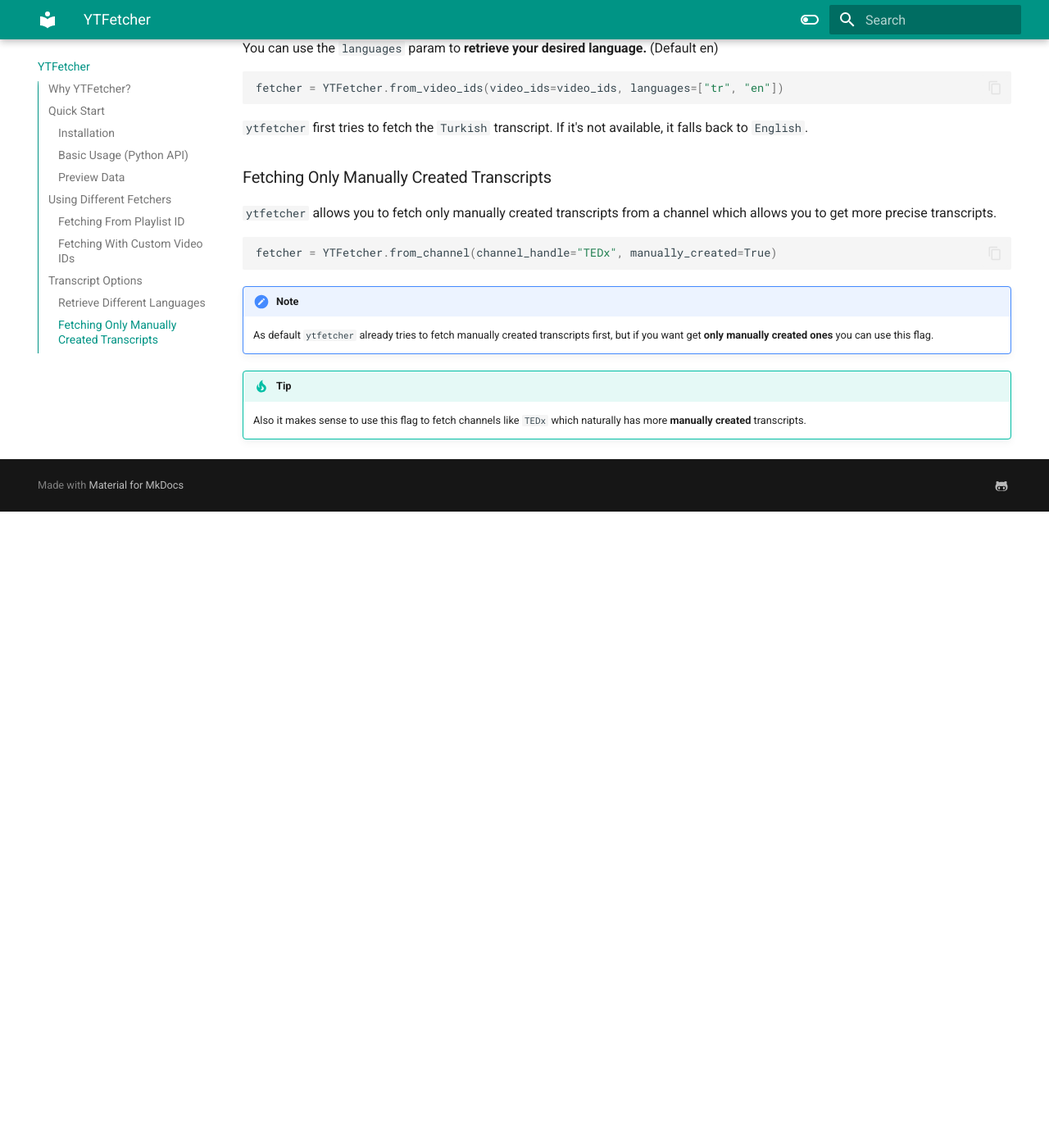
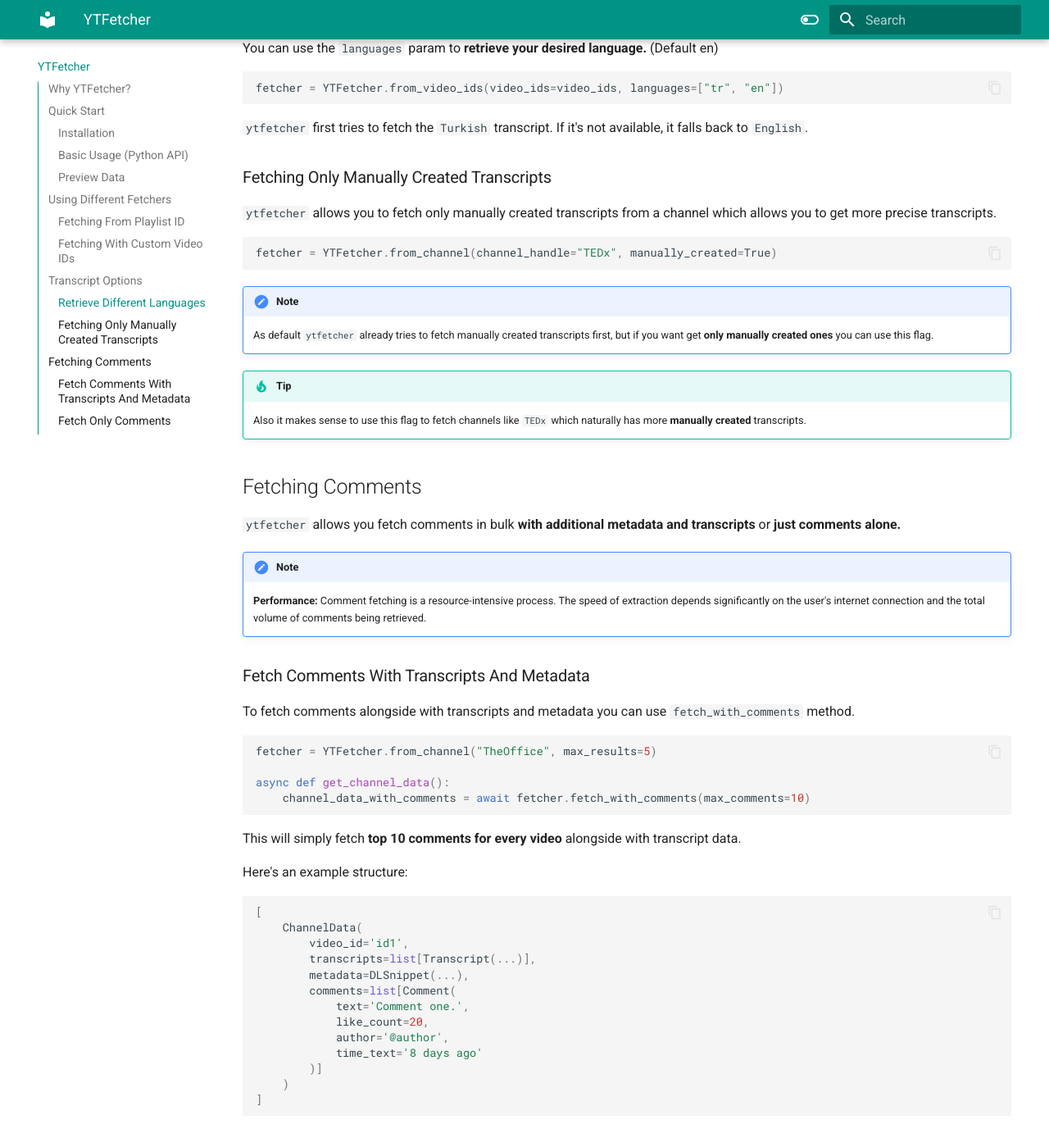
Before and after one commit to kaya70875/ytfetcher, an MkDocs documentation site: the page built from docs/index.md, in a window 1280 px wide and 1400 px high, scrolled down 3274 px. Shown: the top 1388 px of the window at 82% size. Built offline with MkDocs 1.6.1 and Material for MkDocs 9.7.7, drawn with Linux system fonts in a browser that asks for light colours; before the commit the page ends 3898 px from its top, so only the background shows below that; some of the changed text lies outside the part shown.

Commit message:
add comments section

````diff
--- a/docs/index.md
+++ b/docs/index.md
@@ -149,3 +149,64 @@
 
 !!! Tip
     Also it makes sense to use this flag to fetch channels like `TEDx` which naturally has more **manually created** transcripts.
+
+## Fetching Comments
+`ytfetcher` allows you fetch comments in bulk **with additional metadata and transcripts** or **just comments alone.**
+
+!!! Note
+    **Performance:** Comment fetching is a resource-intensive process. The speed of extraction depends significantly on the user's internet connection and the total volume of comments being retrieved.
+
+### Fetch Comments With Transcripts And Metadata
+To fetch comments alongside with transcripts and metadata you can use `fetch_with_comments` method.
+
+```py
+fetcher = YTFetcher.from_channel("TheOffice", max_results=5)
+
+async def get_channel_data():
+    channel_data_with_comments = await fetcher.fetch_with_comments(max_comments=10)
+```
+
+This will simply fetch **top 10 comments for every video** alongside with transcript data.
+
+Here's an example structure:
+
+```py
+[
+    ChannelData(
+        video_id='id1',
+        transcripts=list[Transcript(...)],
+        metadata=DLSnippet(...),
+        comments=list[Comment(
+            text='Comment one.',
+            like_count=20,
+            author='@author',
+            time_text='8 days ago'
+        )]
+    )
+]
+```
+
+### Fetch Only Comments
+To fetch comments without transcripts you can use `fetch_comments` method.
+```py
+fetcher = YTFetcher.from_channel("TheOffice", max_results=5)
+
+def get_comments() -> list[Comment]:
+    comments = fetcher.fetch_comments(max_comments=20)
+    print(comments)
+```
+
+This will return list of `Comment` like this:
+
+```py
+[
+    Comment(
+        text='Comment one.',
+        like_count=20,
+        author='@author',
+        time_text='8 days ago'
+    )
+
+    ## OTHER COMMENT OBJECTS...
+]
+```
````
